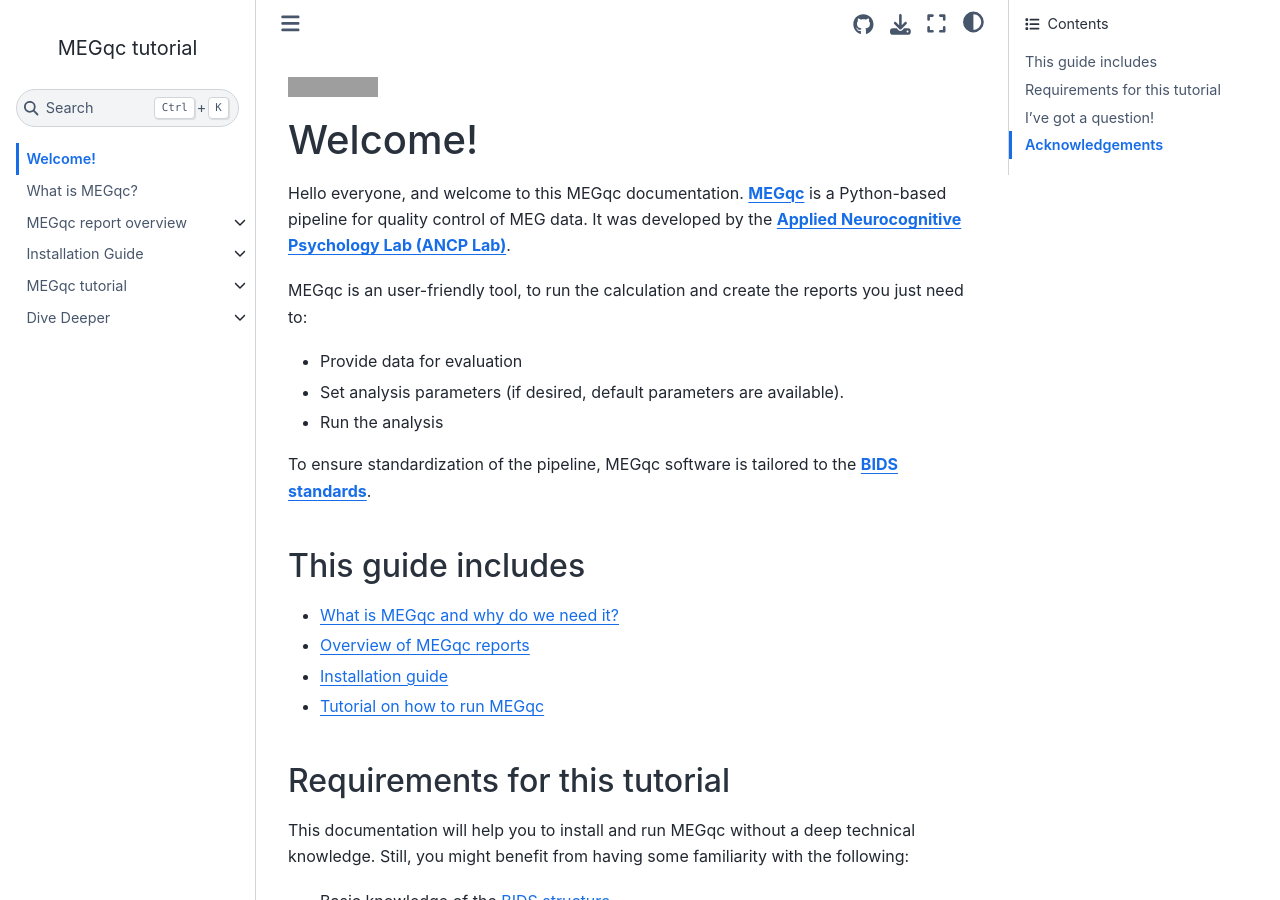
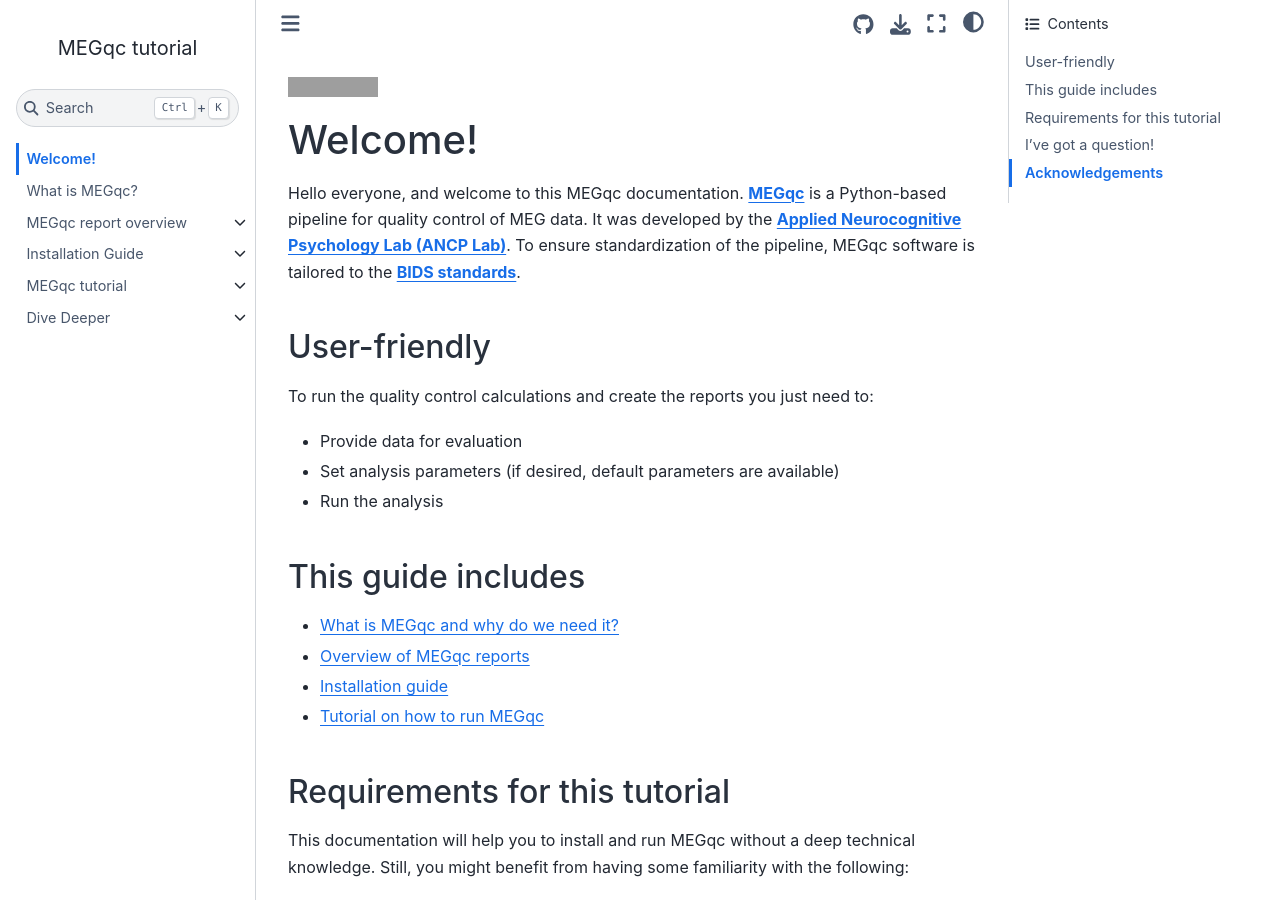
Before and after one commit to ANCPLabOldenburg/megqc_documentation, a Jupyter Book: the page built from index.md, in a window 1280 px wide and 900 px high. Built offline with Jupyter Book 1.0.4 settings and Sphinx 7.4.7 and the Sphinx Book theme 1.1.4, drawn with Linux system fonts in a browser that asks for light colours; grey boxes are pictures that could not be loaded.

Commit message:
Update index.md

```diff
--- a/index.md
+++ b/index.md
@@ -3,14 +3,13 @@
 # Welcome!
 
 Hello everyone, and welcome to this MEGqc documentation.
-[**MEGqc**](https://github.com/ANCPLabOldenburg/MEGqc) is a Python-based pipeline for quality control of MEG data. It was developed by the [**Applied Neurocognitive Psychology Lab (ANCP Lab)**](https://uol.de/en/applied-neurocognitive-psychology).
+[**MEGqc**](https://github.com/ANCPLabOldenburg/MEGqc) is a Python-based pipeline for quality control of MEG data. It was developed by the [**Applied Neurocognitive Psychology Lab (ANCP Lab)**](https://uol.de/en/applied-neurocognitive-psychology). To ensure standardization of the pipeline, MEGqc software is tailored to the [**BIDS standards**](extra/bids.md).
 
-MEGqc is an user-friendly tool, to run the calculation and create the reports you just need to:
+## User-friendly
+To run the quality control calculations and create the reports you just need to:
 - Provide data for evaluation
-- Set analysis parameters (if desired, default parameters are available).
+- Set analysis parameters (if desired, default parameters are available)
 - Run the analysis
-
-To ensure standardization of the pipeline, MEGqc software is tailored to the [**BIDS standards**](extra/bids.md).
 
 ## This guide includes
 - [What is MEGqc and why do we need it?](book/introduction.md)
@@ -26,7 +25,6 @@
 - Some familiarity with GitHub
 
 ## I've got a question!
-
 If you have any questions or encounter difficulties while working with MEGqc, please don’t hesitate to get in touch with us. You can send an e-mail to karel.mauricio.lopez.vilaret@uni-oldenburg.de or check a `New Issue` in the [MEGqc github](https://github.com/ANCPLabOldenburg/MEGqc/issues).
 
 
```
